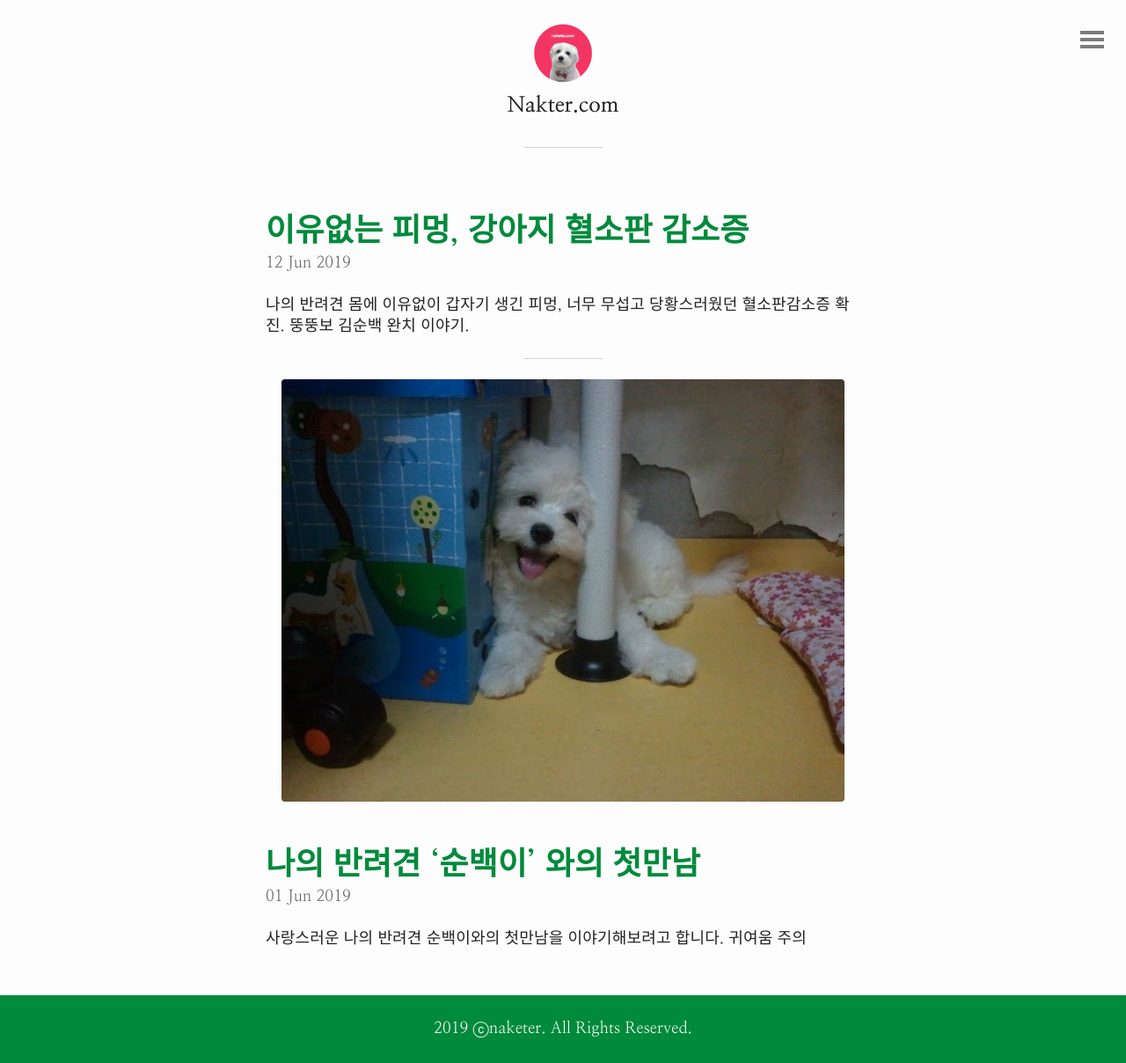
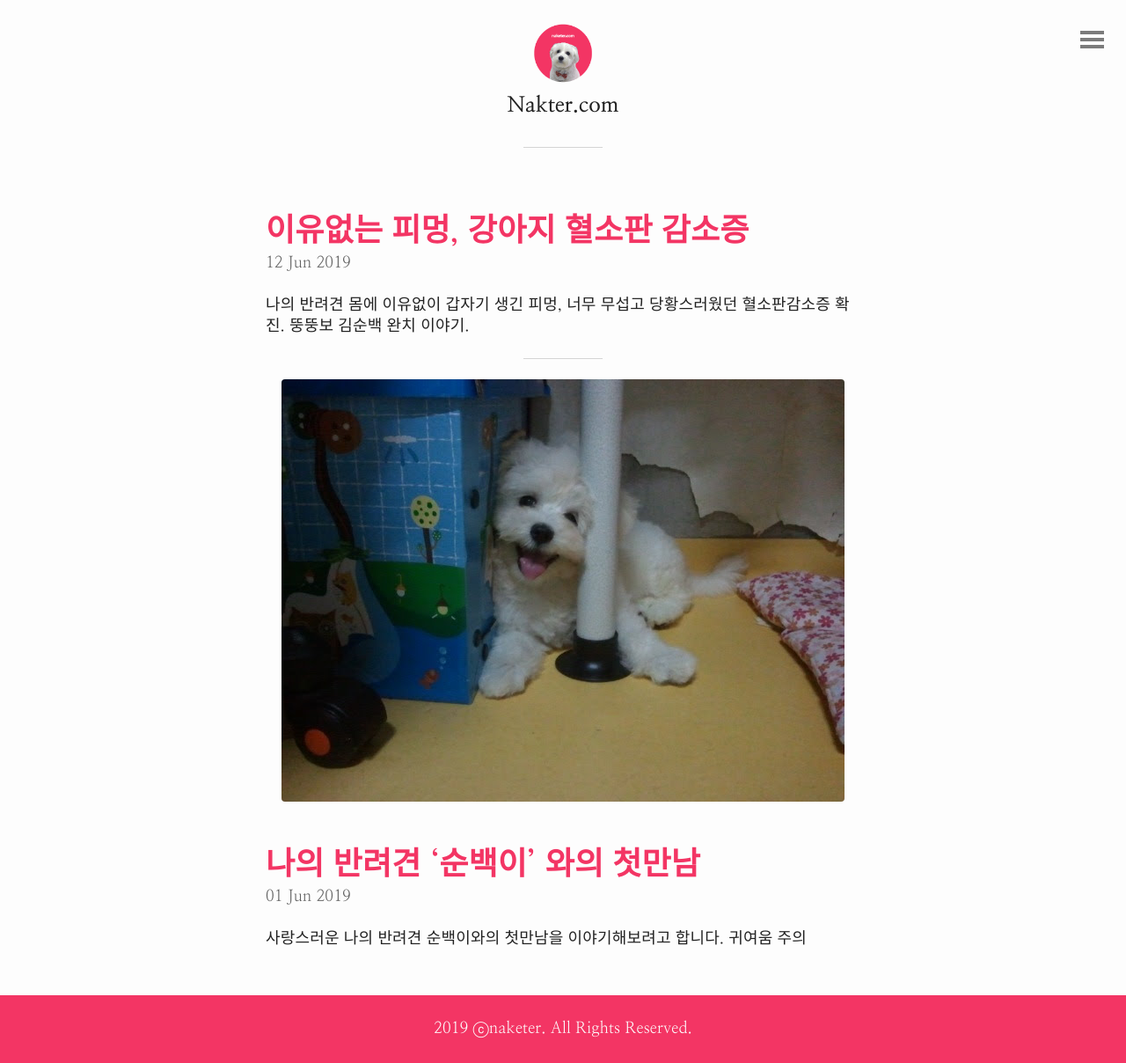
Before and after one commit to nayoungeee/naketer, a Jekyll site: the page built from index.html, in a window 1280 px wide. Shown: the whole page at 88% size. Built offline with Jekyll 4.4.1, drawn with Linux system fonts in a browser that asks for light colours; the list of posts is cut into pages by our own code.

Commit message:
Update base.scss

```diff
--- a/_sass/base.scss
+++ b/_sass/base.scss
@@ -18,7 +18,7 @@ html, body, h1, h2, h3, h4, h5, h6, p, ul, ol, li, img {
 
 /*- Base color -*/
 
-$main-color: #008A3C;
+$main-color: #f33564;
 $background-color: #FDFDFD;
 $text-color: #222222;
 
```
